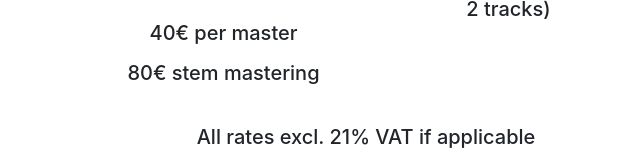
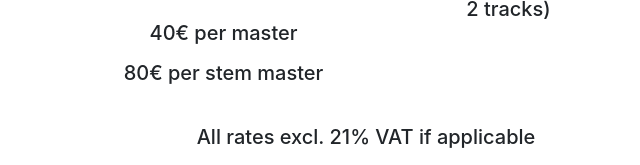
Before and after one commit to ChristophPWalter/tape-your-mix, a website with bundled scripts: page index.html in a window 1280 px wide. Shown: the part 3256-3421 px from the top of the page, 274-914 px from the left. Built offline with nearby package versions, Linux system fonts and the light colour scheme.

Commit message:
change stem master

```diff
--- a/index.html
+++ b/index.html
@@ -151,7 +151,7 @@
           </div>
           &nbsp;
           <h3 class="mb-3 klein">40€ per master</h3>
-          <h3 class="mb-3 klein">80€ stem mastering</h3>
+          <h3 class="mb-3 klein">80€ per stem master</h3>
 
         </div>
         <div class="col-lg-3 col-md-6 text-center">
```
